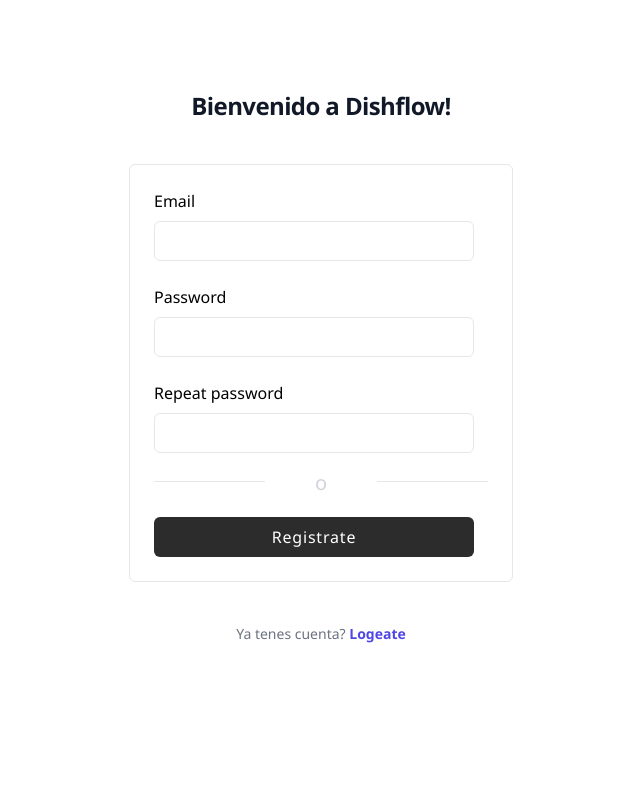
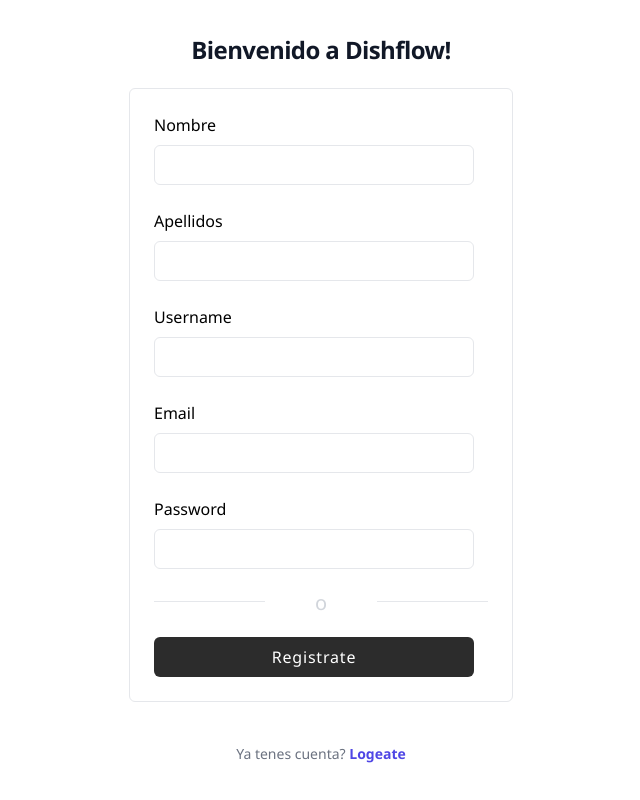
Before and after one commit to No-Country-simulation/c22-58-n-webapp, a React (Vite) app in the folder frontend/: page /register in a window 1280 px wide. Shown: the whole page, without its empty margins (319-959 px from the left). Built offline with nearby package versions, Linux system fonts and the light colour scheme.

Commit message:
register y login ya estan conectados al backend

```diff
--- a/frontend/package.json
+++ b/frontend/package.json
@@ -10,6 +10,7 @@
     "preview": "vite preview"
   },
   "dependencies": {
+    "axios": "^1.7.7",
     "react": "^18.3.1",
     "react-dom": "^18.3.1",
     "react-hook-form": "^7.53.2",
@@ -27,6 +28,8 @@
     "eslint-plugin-react-refresh": "^0.4.14",
     "globals": "^15.11.0",
     "postcss": "^8.4.49",
+    "prettier": "^3.3.3",
+    "prettier-plugin-tailwindcss": "^0.6.9",
     "tailwindcss": "^3.4.15",
     "typescript": "~5.6.2",
     "typescript-eslint": "^8.11.0",
--- a/frontend/src/App.tsx
+++ b/frontend/src/App.tsx
@@ -11,9 +11,8 @@ function App() {
 	return (
 		<BrowserRouter>
 			<Routes>
-			<Route path="/" element={<Login />} />
-			<Route path="/register" element={<Register />} />
-
+				<Route path="/" element={<Login />} />
+				<Route path="/register" element={<Register />} />
 				<Route path="/mesas" element={<Mesas />} />
 				<Route path="/cocina" element={<Cocina />} />
 				<Route path="/manager" element={<Manager />} />
--- a/frontend/src/components/Login.tsx
+++ b/frontend/src/components/Login.tsx
@@ -1,71 +1,115 @@
-import { useForm, SubmitHandler } from "react-hook-form";
-import { Link } from "react-router-dom";
+import { useForm, SubmitHandler } from 'react-hook-form';
+import { Link } from 'react-router-dom';
+import axios from 'axios';
+import { useNavigate } from 'react-router-dom';
+
+const baseURL =
+  import.meta.env.MODE === 'development'
+    ? 'http://localhost:3000'
+    : 'el url del deploy';
 
 function Login() {
+  type Inputs = {
+    email: string;
+    password: string;
+    confirmPassword: string;
+  };
 
-    type Inputs = {
-        email: string
-        password: string
-        confirmPassword: string
+  const {
+    register,
+    handleSubmit,
+    formState: { errors, isSubmitting },
+  } = useForm<Inputs>();
+
+  const onSubmit: SubmitHandler<Inputs> = async (data) => {
+    console.log('Logged', data);
+    try {
+      const response = await axios.post(baseURL + '/api/auth/login', data);
+      console.log('respuesta del servidor', response.data);
+      document.cookie = `token=${response.data.token};SameSite=Lax;path=/`;
+      console.log(document.cookie);
+    } catch (error) {
+      console.error('error al enviar los datos', error);
     }
-
-    const { register, handleSubmit, formState: { errors, isSubmitting } } = useForm<Inputs>()
-
-    const onSubmit: SubmitHandler<Inputs> = (data) => {
-        console.log("Logged", data)
-    }
+  };
 
   return (
-
     <div className="flex min-h-full flex-col justify-center px-6 py-12 lg:px-8">
       <div className="sm:mx-auto sm:w-full sm:max-w-sm">
-                <h2 className="mt-10 text-center text-2xl/9 font-bold tracking-tight text-gray-900">Bienvenido a Dishflow!</h2>
+        <h2 className="mt-10 text-center text-2xl/9 font-bold tracking-tight text-gray-900">
+          Bienvenido a Dishflow!
+        </h2>
       </div>
 
       <div className="mt-10 sm:mx-auto sm:w-full sm:max-w-sm">
-                <form onSubmit={handleSubmit(onSubmit)} className=" flex flex-col gap-2 p-6 w-96 border rounded-md">
-
+        <form
+          onSubmit={handleSubmit(onSubmit)}
+          className="flex w-96 flex-col gap-2 rounded-md border p-6"
+        >
           <label htmlFor="email">Email</label>
           <input
             type="email"
-                        className={`border outline-none mb-4 h-10 w-80 rounded-md ${errors.email && "border-red-500"}`}
+            className={`mb-4 h-10 w-80 rounded-md border outline-none ${errors.email && 'border-red-500'}`}
             id="email"
-                        {...register("email", {
-                            required: "Email required",
+            {...register('email', {
+              required: 'Email required',
               pattern: {
                 value: /^[\w-.]+@([\w-]+\.)+[\w-]{2,4}$/,
-                                message: "Invalid email adress"
-                            }
-                        })} />
-                    {errors.email && <span className="text-red-500 text-sm -mt-5">{errors.email.message}</span>}
+                message: 'Invalid email adress',
+              },
+            })}
+          />
+          {errors.email && (
+            <span className="-mt-5 text-sm text-red-500">
+              {errors.email.message}
+            </span>
+          )}
 
           <label htmlFor="password">Password</label>
           <input
             type="password"
-                        className={`border outline-none mb-4 h-10 w-80 rounded-md ${errors.email && "border-red-500"}`}
+            className={`mb-4 h-10 w-80 rounded-md border outline-none ${errors.email && 'border-red-500'}`}
             id="password"
-                        {...register("password", {
-                            required: "Required password",
+            {...register('password', {
+              required: 'Required password',
               minLength: {
                 value: 6,
-                                message: "Password must be at least 6 characters"
+                message: 'Password must be at least 6 characters',
               },
             })}
           />
-                    {errors.password && <span className="text-red-500 text-sm -mt-5">{errors.password.message}</span>}
+          {errors.password && (
+            <span className="-mt-5 text-sm text-red-500">
+              {errors.password.message}
+            </span>
+          )}
 
-                    <button type="submit" className="w-80 h-10 rounded-md bg-[#2C2C2C] text-white" disabled={isSubmitting}>{isSubmitting ? "Logging..." : "Login"}</button>
+          <button
+            type="submit"
+            className="h-10 w-80 rounded-md bg-[#2C2C2C] text-white"
+            disabled={isSubmitting}
+          >
+            {isSubmitting ? 'Logging...' : 'Login'}
+          </button>
 
-                    <span className="mt-6 border-b-2 border-black w-fit">Forgot password?</span>
+          <span className="mt-6 w-fit border-b-2 border-black">
+            Forgot password?
+          </span>
         </form>
 
         <p className="mt-10 text-center text-sm/6 text-gray-500">
           No tenes tu cuenta?
-                    <Link to="/register" className="font-semibold text-indigo-600 hover:text-indigo-500"> Registrate</Link>
+          <Link
+            to="/register"
+            className="font-semibold text-indigo-600 hover:text-indigo-500"
+          >
+            {' '}
+            Registrate
+          </Link>
         </p>
       </div>
     </div>
-    )
+  );
 }
 
-export default Login
+export default Login;
--- a/frontend/src/components/Register.tsx
+++ b/frontend/src/components/Register.tsx
@@ -1,103 +1,177 @@
-import { SubmitHandler, useForm } from 'react-hook-form'
-import { Link } from 'react-router-dom'
+import { SubmitHandler, useForm } from 'react-hook-form';
+import { Link } from 'react-router-dom';
+import axios from 'axios';
+import { useNavigate } from 'react-router-dom';
+
+const baseURL =
+  import.meta.env.MODE === 'development'
+    ? 'http://localhost:3000'
+    : 'el url del deploy';
 
 type Inputs = {
-    email: string
-    password: string
-    confirmPassword: string
-}
+  firstName: string;
+  lastName: string;
+  userName: string;
+  password: string;
+  email: string;
+};
 
 function Register() {
+  const navigate = useNavigate();
 
-    const { register, handleSubmit, formState: { errors, isSubmitting }, watch } = useForm<Inputs>()
+  const {
+    register,
+    handleSubmit,
+    formState: { errors, isSubmitting },
+    //watch,
+  } = useForm<Inputs>();
 
-    const password = watch("password")
+  /*   const password = watch('password'); */
 
-    const onSubmit: SubmitHandler<Inputs> = (data) => {
-        console.log("Registered!", data)
+  const onSubmit: SubmitHandler<Inputs> = async (data) => {
+    console.log('Registered!', data);
+    try {
+      const response = await axios.post(baseURL + '/api/auth/register', data);
+      console.log('respuesta del servidor', response.data);
+      navigate('/');
+    } catch (error) {
+      console.error('error al enviar los datos', error);
     }
+  };
 
   return (
-
-        <div className="flex min-h-full flex-col justify-center px-6 py-12 lg:px-8">
-
+    <div className="flex min-h-full flex-col justify-center px-6 py-6 lg:px-8">
       <div className="sm:mx-auto sm:w-full sm:max-w-sm">
-                <h2 className="mt-10 text-center text-2xl/9 font-bold tracking-tight text-gray-900">Bienvenido a Dishflow!</h2>
+        <h2 className="mt-2 text-center text-2xl/9 font-bold tracking-tight text-gray-900">
+          Bienvenido a Dishflow!
+        </h2>
       </div>
 
-            <div className="mt-10 sm:mx-auto sm:w-full sm:max-w-sm">
+      <div className="mt-5 sm:mx-auto sm:w-full sm:max-w-sm">
+        <form
+          onSubmit={handleSubmit(onSubmit)}
+          className="flex w-96 flex-col gap-2 rounded-md border p-6"
+        >
+          <label htmlFor="nombre">Nombre</label>
+          <input
+            type="text"
+            className="mb-4 h-10 w-80 rounded-md border outline-none"
+            id="nombre"
+            {...register('firstName', {
+              required: 'nombre required',
+            })}
+          />
 
-                <form onSubmit={handleSubmit(onSubmit)} className=" flex flex-col gap-2 p-6 w-96 border rounded-md">
+          <label htmlFor="apellidos">Apellidos</label>
+          <input
+            type="text"
+            className="mb-4 h-10 w-80 rounded-md border outline-none"
+            id="apellidos"
+            {...register('lastName', {
+              required: 'apellidos required',
+            })}
+          />
+
+          <label htmlFor="username">Username</label>
+          <input
+            type="text"
+            className="mb-4 h-10 w-80 rounded-md border outline-none"
+            id="username"
+            {...register('userName', {
+              required: 'username required',
+            })}
+          />
 
           <label htmlFor="email">Email</label>
           <input
             type="email"
-                        className={`border outline-none mb-4 h-10 w-80 rounded-md ${errors.email && "border-red-500"}`} id="email" {...register("email", {
-                            required: "Email required",
+            className={`mb-4 h-10 w-80 rounded-md border outline-none ${errors.email && 'border-red-500'}`}
+            id="email"
+            {...register('email', {
+              required: 'Email required',
               pattern: {
                 value: /^[\w-.]+@([\w-]+\.)+[\w-]{2,4}$/,
-                                message: "Invalid email adress"
-                            }
+                message: 'Invalid email adress',
+              },
             })}
           />
-                    {errors.email && <span className="text-red-500 text-sm -mt-5">{errors.email.message}</span>}
+          {errors.email && (
+            <span className="-mt-5 text-sm text-red-500">
+              {errors.email.message}
+            </span>
+          )}
 
           <label htmlFor="password">Password</label>
           <input
             type="password"
-                        className={`border outline-none mb-4 h-10 w-80 rounded-md ${errors.email && "border-red-500"}`}
+            className={`mb-4 h-10 w-80 rounded-md border outline-none ${errors.email && 'border-red-500'}`}
             id="password"
-                        {...register("password", {
-                            required: "Password is required",
+            {...register('password', {
+              required: 'Password is required',
               minLength: {
                 value: 6,
-                                message: "Password must be at least 6 characters"
+                message: 'Password must be at least 6 characters',
               },
               pattern: {
                 value: /^(?=.*[a-z])(?=.*[A-Z])(?=.*\d)[a-zA-Z\d]{8,}$/,
-                                message: "Password must contain at least one uppercase letter, one lowercase letter, and one number"
-                            }
+                message:
+                  'Password must contain at least one uppercase letter, one lowercase letter, and one number',
+              },
             })}
           />
-                    {errors.password && <span className="text-red-500 text-sm -mt-5">{errors.password.message}</span>}
+          {errors.password && (
+            <span className="-mt-5 text-sm text-red-500">
+              {errors.password.message}
+            </span>
+          )}
 
-                    <label htmlFor="confirmPassword">Repeat password</label>
+          {/*           <label htmlFor="confirmPassword">Repeat password</label>
           <input
             type="password"
-                        className={`border outline-none mb-3 h-10 w-80 rounded-md ${errors.confirmPassword && "border-red-500"}`}
+            className={`mb-3 h-10 w-80 rounded-md border outline-none ${errors.confirmPassword && 'border-red-500'}`}
             id="confirmPassword"
-                        {...register("confirmPassword", {
-                            required: "Please confirm your password",
-                            validate: value => value === password || "Password do not match"
+            {...register('confirmPassword', {
+              required: 'Please confirm your password',
+              validate: (value) =>
+                value === password || 'Password do not match',
             })}
           />
-                    {errors.confirmPassword && <span className="text-red-500 text-sm -mt-5">{errors.confirmPassword.message}</span>}
+          {errors.confirmPassword && (
+            <span className="-mt-5 text-sm text-red-500">
+              {errors.confirmPassword.message}
+            </span>
+          )} */}
 
-                    <div className="grid grid-cols-3 my-2">
-
+          <div className="my-2 grid grid-cols-3">
             <hr />
-                        <p className="flex justify-center items-center text-gray-300 text-xl h-fit -mt-3">o</p>
+            <p className="-mt-3 flex h-fit items-center justify-center text-xl text-gray-300">
+              o
+            </p>
             <hr />
-
           </div>
 
           <button
             type="submit"
             disabled={isSubmitting}
-                        className="mt-1 w-80 h-10 rounded-md bg-[#2C2C2C] text-white tracking-wider">{isSubmitting ? "Registrando..." : "Registrate"}
+            className="mt-1 h-10 w-80 rounded-md bg-[#2C2C2C] tracking-wider text-white"
+          >
+            {isSubmitting ? 'Registrando...' : 'Registrate'}
           </button>
-
         </form>
 
         <p className="mt-10 text-center text-sm/6 text-gray-500">
           Ya tenes cuenta?
-                    <Link to="/" className="font-semibold text-indigo-600 hover:text-indigo-500"> Logeate</Link>
+          <Link
+            to="/"
+            className="font-semibold text-indigo-600 hover:text-indigo-500"
+          >
+            {' '}
+            Logeate
+          </Link>
         </p>
-
       </div>
     </div>
-
-    )
+  );
 }
 
-export default Register
+export default Register;
```
Also changed, not shown: 2 other files (tests, documents, lock files or other folders). Lines whose indentation alone changed are shown as unchanged.
